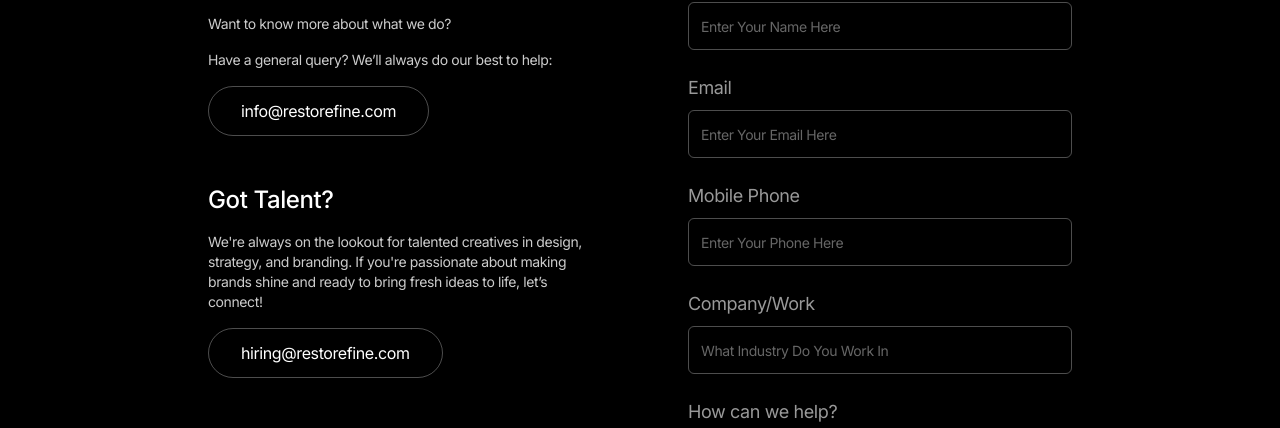
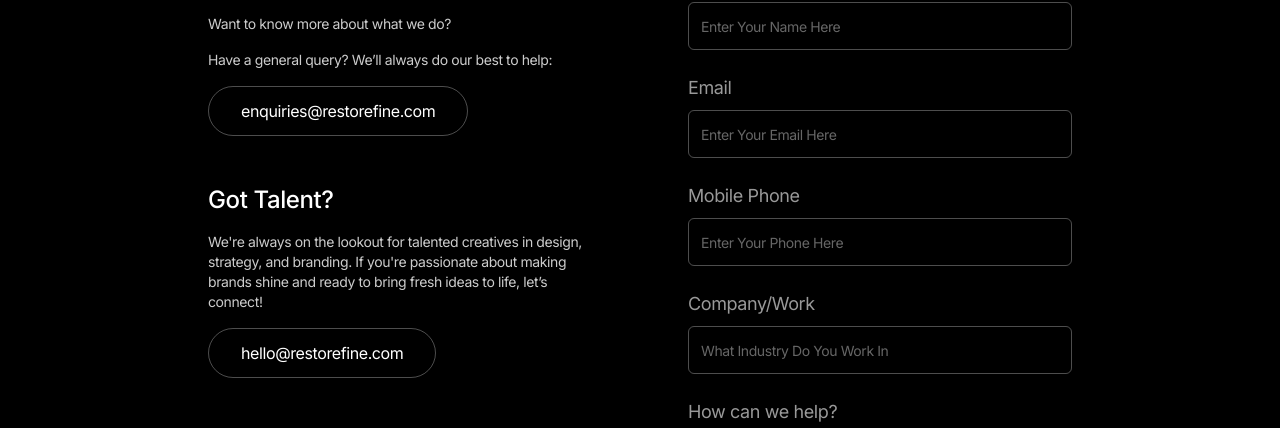
Before and after one commit to grandmasterkd/restorefine-website, a Next.js app: page /contact in a window 1280 px wide. Shown: the part 286-714 px from the top of the page. Built offline with nearby package versions, Linux system fonts and the light colour scheme.

Commit message:
chore: updated mailto on contact page

```diff
--- a/blocks/contact-us/index.tsx
+++ b/blocks/contact-us/index.tsx
@@ -78,10 +78,10 @@
                 Have a general query? We&rsquo;ll always do our best to help:
               </p>
               <a
-                href="mailto:info@restorefine.com"
+                href="mailto:enquiries@restorefine.com"
                 className="inline-flex items-center justify-center px-8 py-3 text-md text-white border border-white/30 rounded-full hover:bg-white/10 transition-colors"
               >
-                info@restorefine.com
+                enquiries@restorefine.com
               </a>
             </div>
 
@@ -94,10 +94,10 @@
                 let&rsquo;s connect!
               </p>
               <a
-                href="mailto:hiring@restorefine.com"
+                href="mailto:hello@restorefine.com"
                 className="inline-flex items-center justify-center px-8 py-3 text-md text-white border border-white/30 rounded-full hover:bg-white/10 transition-colors"
               >
-                hiring@restorefine.com
+                hello@restorefine.com
               </a>
             </div>
           </div>
```
